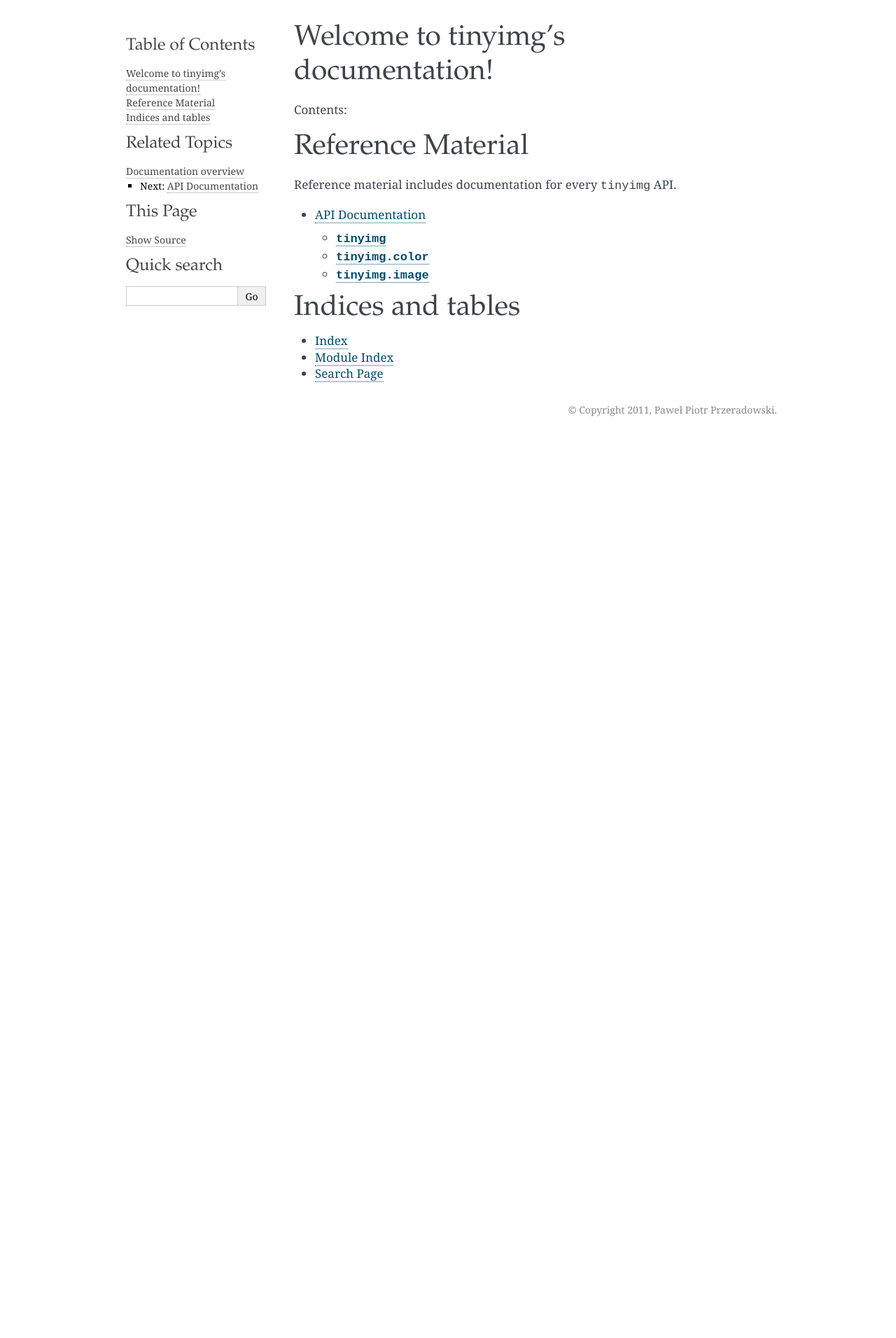
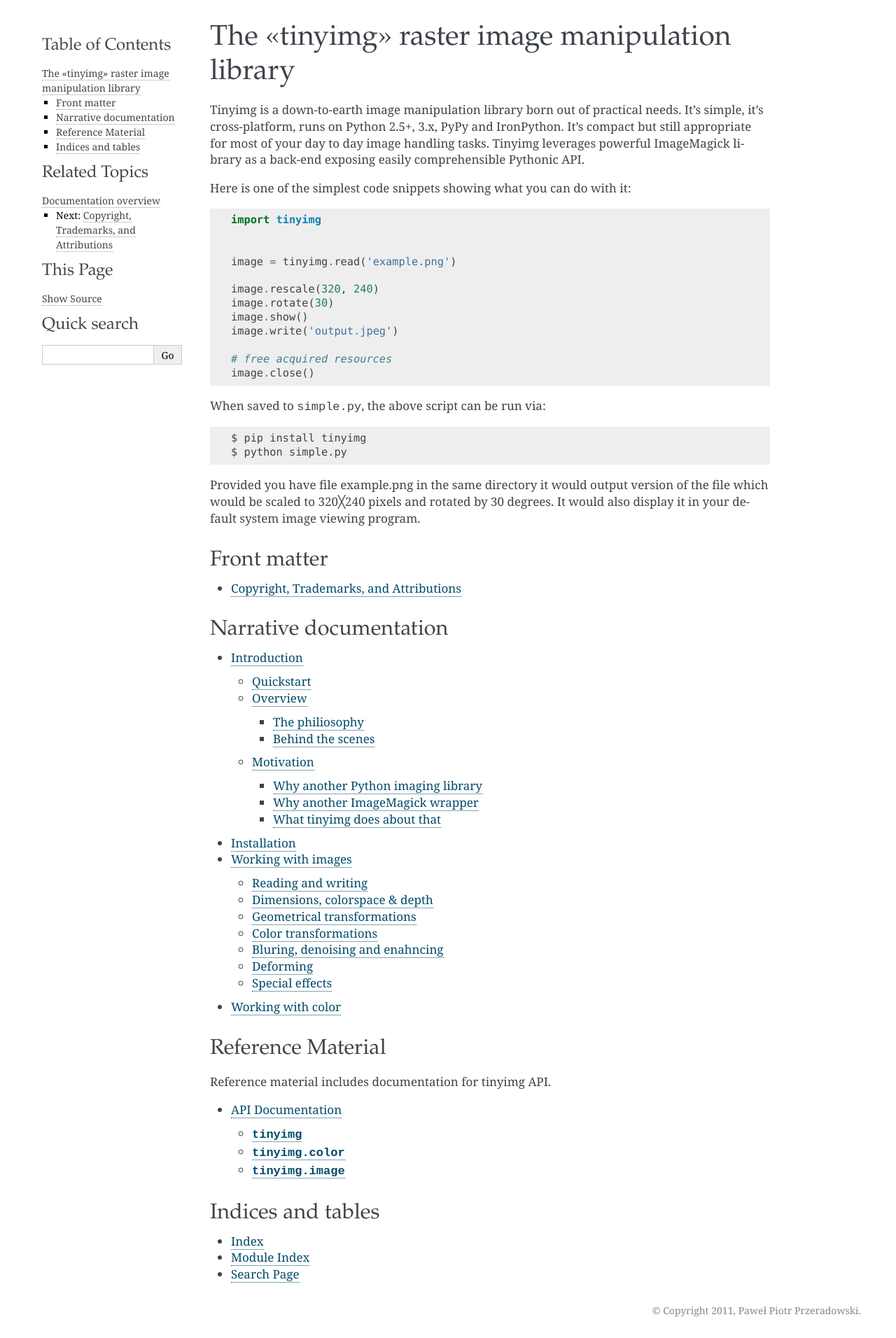
Before and after one commit to squeaky-pl/pystacia, a Sphinx documentation site: the page built from doc/source/index.rst, in a window 1280 px wide. Shown: the whole page at 70% size. Built offline with Sphinx 7.4.7, drawn with Linux system fonts in a browser that asks for light colours; comment, search, counter and statistics services are not loaded; cross-references to code outside the pages are shown as plain code; before the commit the page ends 900 px from its top, so only the background shows below that.

Commit message:
more documentation structure

```diff
--- a/doc/source/_themes/kr/static/flasky.css_t
+++ b/doc/source/_themes/kr/static/flasky.css_t
@@ -2,11 +2,11 @@
  * flasky.css_t
  * ~~~~~~~~~~~~
  *
- * :copyright: Copyright 2010 by Armin Ronacher. Modifications by Kenneth Reitz.
+ * :copyright: Copyright 2010 by Armin Ronacher. Modifications by
+ *  Kenneth Reitz and Paweł Piotr Przeradowski.
  * :license: Flask Design License, see LICENSE for details.
  */
 
-{% set page_width = '940px' %}
 {% set sidebar_width = '220px' %}
 
 @import url("basic.css");
@@ -23,8 +23,7 @@
 }
 
 div.document {
-    width: {{ page_width }};
-    margin: 30px auto 0 auto;
+    margin: 30px 50px 0;
 }
 
 div.documentwrapper {
@@ -56,8 +55,7 @@
 }
 
 div.footer {
-    width: {{ page_width }};
-    margin: 20px auto 30px auto;
+    margin: 20px 50px 30px;
     font-size: 14px;
     color: #888;
     text-align: right;
@@ -420,7 +418,7 @@
     }
 
     .footer {
-    	width: auto;
+        width: auto;
     }
 
 
--- a/doc/source/_themes/kr/static/small_flask.css
+++ /dev/null
@@ -1,70 +0,0 @@
-/*
- * small_flask.css_t
- * ~~~~~~~~~~~~~~~~~
- *
- * :copyright: Copyright 2010 by Armin Ronacher.
- * :license: Flask Design License, see LICENSE for details.
- */
-
-body {
-    margin: 0;
-    padding: 20px 30px;
-}
-
-div.documentwrapper {
-    float: none;
-    background: white;
-}
-
-div.sphinxsidebar {
-    display: block;
-    float: none;
-    width: 102.5%;
-    margin: 50px -30px -20px -30px;
-    padding: 10px 20px;
-    background: #333;
-    color: white;
-}
-
-div.sphinxsidebar h3, div.sphinxsidebar h4, div.sphinxsidebar p,
-div.sphinxsidebar h3 a {
-    color: white;
-}
-
-div.sphinxsidebar a {
-    color: #aaa;
-}
-
-div.sphinxsidebar p.logo {
-    display: none;
-}
-
-div.document {
-    width: 100%;
-    margin: 0;
-}
-
-div.related {
-    display: block;
-    margin: 0;
-    padding: 10px 0 20px 0;
-}
-
-div.related ul,
-div.related ul li {
-    margin: 0;
-    padding: 0;
-}
-
-div.footer {
-    display: none;
-}
-
-div.bodywrapper {
-    margin: 0;
-}
-
-div.body {
-    min-height: 0;
-    padding: 0;
-}
--- /dev/null
+++ b/doc/source/color.rst
@@ -0,0 +1,2 @@
+Working with color
+==================
--- /dev/null
+++ b/doc/source/copyright.rst
@@ -0,0 +1,55 @@
+Copyright, Trademarks, and Attributions
+=======================================
+
+*The tinyimg image manipulation library, Version 0.1*
+
+by `Paweł Piotr Przeradowski <http://gplus.to/przeradowski>`_
+
+All rights reserved.  This material may be copied or distributed only
+subject to the terms and conditions set forth in the `Creative Commons
+Attribution-Noncommercial-Share Alike 3.0 United States License
+<http://creativecommons.org/licenses/by-nc-sa/3.0/us/>`_.  You must
+give the original author credit.  You may not use this work for
+commercial purposes.  If you alter, transform, or build upon this
+work, you may distribute the resulting work only under the same or
+similar license to this one.
+
+.. note::
+
+   While the tinyimg documentation is offered under the
+   Creative Commons Attribution-Nonconmmercial-Share Alike 3.0 United
+   States License, the tinyimg *software* is offered under a
+   `less restrictive MIT license
+   <http://www.opensource.org/licenses/mit-license.php>`_ . It's completely
+   free of charge both for open-source and commercial project use.
+
+All terms mentioned in this documentation that are known to be trademarks or
+service marks have been appropriately capitalized. However, use of a
+term in this documentation should not be regarded as affecting the validity of
+any trademark or service mark.
+
+Every effort has been made to make this documentation as complete and as
+accurate as possible, but no warranty or fitness is implied. The
+information provided is on as "as-is" basis. The author shall have neither
+liability nor responsibility to any person or entity with respect to any
+loss or damages arising from the information contained in this documentation.
+No patent liability is assumed with respect to the use of the information
+contained herein.
+
+This software relies on :term:`ImageMagick` for its internal operation.
+:term:`ImageMagick` is licensed under the
+`ImageMagick License <http://www.imagemagick.org/script/license.php>`_.
+
+
+
+Logo
+
+General documentation structure and many paragraphs were adapted from
+`Pyramid documentation <http://docs.pylonsproject.org/projects/pyramid/current/copyright.html>`_ by Chris McDonough.
+
+Documentation theme is based on
+`Flask theme <https://github.com/mitsuhiko/flask-sphinx-themes/blob/master/LICENSE>`_
+by Armin Rochaster later adapted by Kenneth Reitz for :term:`Requests` project.
+
+Attributions
+------------
--- /dev/null
+++ b/doc/source/image.rst
@@ -0,0 +1,23 @@
+Working with images
+===================
+
+Reading and writing
+-------------------
+
+Dimensions, colorspace & depth
+------------------------------
+
+Geometrical transformations
+---------------------------
+
+Color transformations
+---------------------
+
+Bluring, denoising and enahncing
+--------------------------------
+
+Deforming
+---------
+
+Special effects
+---------------
--- a/doc/source/index.rst
+++ b/doc/source/index.rst
@@ -1,20 +1,53 @@
-.. tinyimg documentation master file, created by
-   sphinx-quickstart on Sat Oct 15 12:19:13 2011.
-   You can adapt this file completely to your liking, but it should at least
-   contain the root `toctree` directive.
+===============================================
+The «tinyimg» raster image manipulation library
+===============================================
 
-Welcome to tinyimg's documentation!
-===================================
+Tinyimg is a down-to-earth image manipulation library born out of practical
+needs. It's simple, it's cross-platform, runs on Python 2.5+, 3.x,
+:term:`PyPy` and :term:`IronPython`. It's compact but still appropriate for most of your
+day to day image handling tasks. Tinyimg leverages powerful :term:`ImageMagick`
+library as a back-end exposing easily comprehensible Pythonic API.
 
-Contents:
+Here is one of the simplest code snippets showing what you can do with it:
+
+.. literalinclude:: simple.py
+
+When saved to ``simple.py``, the above script can be run via:
+
+.. code-block:: sh
+
+    $ pip install tinyimg
+    $ python simple.py
+
+Provided you have file example.png in the same directory it would output
+version of the file which would be scaled to 320╳240 pixels and rotated by 30
+degrees. It would also display it in your default system image viewing
+program.
+
+Front matter
+============
 
 .. toctree::
-   :maxdepth: 2
+   :maxdepth: 1
+
+   copyright
+
+Narrative documentation
+=======================
+
+.. toctree::
+   :maxdepth: 3
+
+   introduction
+   installation
+   image
+   color
+
 
 Reference Material
 ==================
 
-Reference material includes documentation for every :app:`tinyimg` API.
+Reference material includes documentation for tinyimg API.
 
 .. toctree::
    :maxdepth: 2
--- /dev/null
+++ b/doc/source/installation.rst
@@ -0,0 +1,2 @@
+Installation
+============
--- /dev/null
+++ b/doc/source/introduction.rst
@@ -0,0 +1,9 @@
+Introduction
+============
+
+
+.. toctree::
+
+   introduction/quickstart
+   introduction/overview
+   introduction/motivation
--- /dev/null
+++ b/doc/source/introduction/motivation.rst
@@ -0,0 +1,84 @@
+Motivation
+============
+
+
+Why another Python imaging library
+----------------------------------
+
+There exist quite a bunch of other Python imaging solutions with :term:`PIL`
+being the most prominent one. Most of them don't satisfy at least one and
+typically more of the criteria that I consider quality and modern
+Python software.
+
+- They are hardly documented or not at all
+- They don't have complete test suite with reasonable coverage
+- They don't work with one of: Python 2.5, Python 2.6, Python 2.7, Python 3.2,
+  :term:`PyPy` or :term:`IronPython`
+- They can't run processing algorithms on many cores in parallel leaving
+  them idle.
+- They are limited to narrow scope of image formats
+- They don't allow operation on :term:`RAW` data formats such as :term:`YCbCr`
+  or :term:`RGB` triplets
+- They can only process images internally in 8bit depth per channel what
+  can be not sufficient for some operations
+- They are not actively maintained anymore or largely out-dated
+- They don't provide Pythonic API because they are modeled after :term:`C` code
+- They provide interfaces that are not easily extensible e.g. don't allow
+  subclassing
+- They are not easily installed on widely used OSes such as :term:`Windows`,
+  :term:`Linux` and `MacOS X`
+- They always require :term:`C` compiler during installation phase
+- They don't have transparent open-source development cycle
+- They try to hide complexity of image processing preventing you from performing
+  custom advance operations
+- You can find a lot of ranting on the Internet and they drive you crazy
+
+
+Why another :term:`ImageMagick` wrapper
+---------------------------------------
+
+While you can find a lot of :term:`ImageMagick` wrappers most of them feel
+like doing :term:`C++` in Python. Some of them are not maintained and typically
+don't work on one of supported Python runtime + platform combinations.
+
+What tinyimg does about that
+------------------------------
+
+- Tinyimg has documentation that I try to make as complete as my resources let
+  me
+- Tinyimg has large test suite consisting of ~70 tests with 90% coverage at
+  the time of writing.
+- Tinyimg works both on Python 2.5+ and Python 3.x as well as :term:`PyPy`
+  and :term:`IronPython`. :term:`Jython` support is planned through
+  :term:`JNA` interface or :term:`ctypes` if it gets reasonably stable and
+  complete by the time of implementation.
+  time.
+- Tinyimg ships version of `ImageMagick` built with :term:`OMP` support
+  which lets you use all your cores for image processing.
+- Tinyimg comes with wide spectrum of supported formats in standard
+  distribution. `JPEG`, `PNG`, `TIFF`, `GIF`, `BMP`, `ICO`, `JNG`, `PCX`, `PNM`,
+  `HDR`, `EXR` to name a few. See http://www.imagemagick.org/script/formats.php
+  for complete list.
+- Tinyimg can read and write :term:`RAW` data blobs such as `RGB`, `YCbCr`,
+  `YUV` and `CMYK` in both 8 and 16 bits per channel
+  with or without alpha channel directly from Python strings or streams.
+- The default :term:`ImageMagick` distribution coming with tinyimg processes
+  data in 16 bit precision internally.
+- I did put a lot of effort into making this code as good as possible.
+  All the Python code is continously tested against PEP8 validity and inspected
+  with :term:`Pyflakes` to detect common problems.
+- Tinyimg tries to hide :term:`ImageMagick` quirks, shield you from ABI changes,
+  provide monolithic Python API. It supports any version of Imagick that is
+  newer or equal to 6.5.9.0. Tinyimg itself comes with reasonable recent
+  versions of :term:`ImageMagick`.
+- Tinyimg strives to provide Pythonic API employing as many idioms and common
+  patterns as possible. Tinyimg classes are fully subclassable and factory
+  methods can accept factory parameters which specify which class is to be used.
+- Tinyimg comes with prebuild :term:`ImageMagick` binaries for Windows, Linux and
+  MacOS X. Still it's possible to build it yourself if the default distribution
+  doesn't fit your needs.
+- Tinyimg is completely free of charge both for open-source and commercial uses
+  as it's licensed under
+  `MIT license <http://www.opensource.org/licenses/mit-license.php>`_.
+- Tinyimg exposes wand property on objects so you can use raw `ctypes` calls
+  if you really want to but normally it shouldn't be necessary.
--- /dev/null
+++ b/doc/source/introduction/overview.rst
@@ -0,0 +1,23 @@
+Overview
+========
+
+The philiosophy
+---------------
+
+tinyimg is an object oriented imaging library. It uses factory functions to
+create objects representing concepts like :class:`tinyimg.image.Image` or
+:class:`tinyimg.image.Color`. You don't typically use class constructors to
+create objects and generally you shouldn't unless you really know what you
+are doing.
+
+    from tinyimg import read
+    image = read('example.jpg')
+
+tinyimg uses symbolic names
+
+tinyimg groups it's functionality into several modules
+
+tinyimg groups all the convenience
+
+Behind the scenes
+-----------------
--- /dev/null
+++ b/doc/source/introduction/quickstart.rst
@@ -0,0 +1,2 @@
+Quickstart
+==========
--- /dev/null
+++ b/doc/source/simple.py
@@ -0,0 +1,12 @@
+import tinyimg
+
+
+image = tinyimg.read('example.png')
+
+image.rescale(320, 240)
+image.rotate(30)
+image.show()
+image.write('output.jpeg')
+
+# free acquired resources
+image.close()
```
Also changed, not shown: doc/source/_themes/kr/layout.html (+0 -14 lines), 1 other file.
